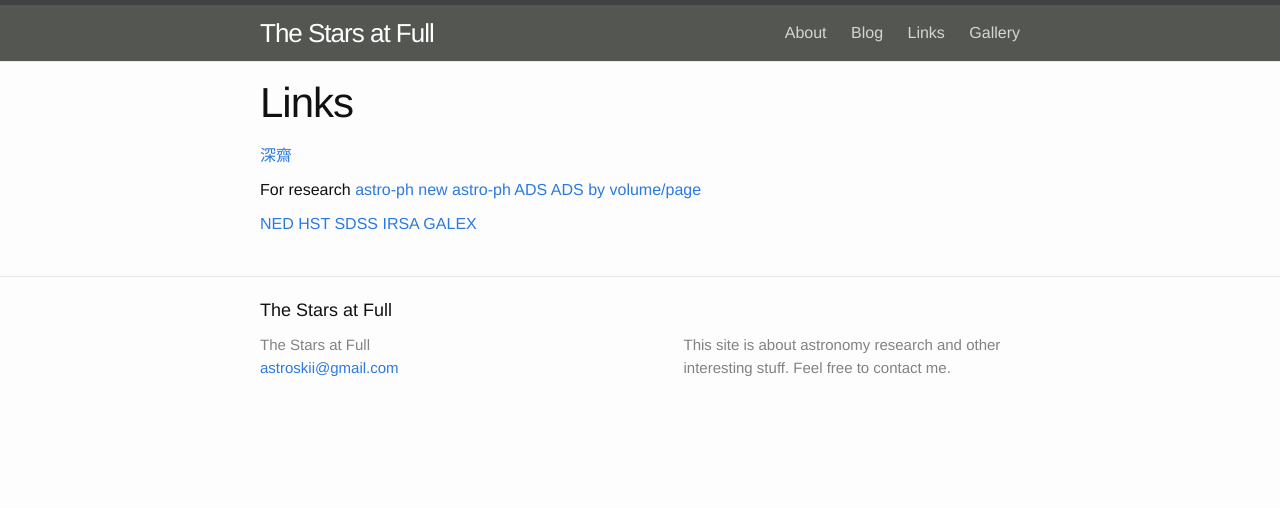
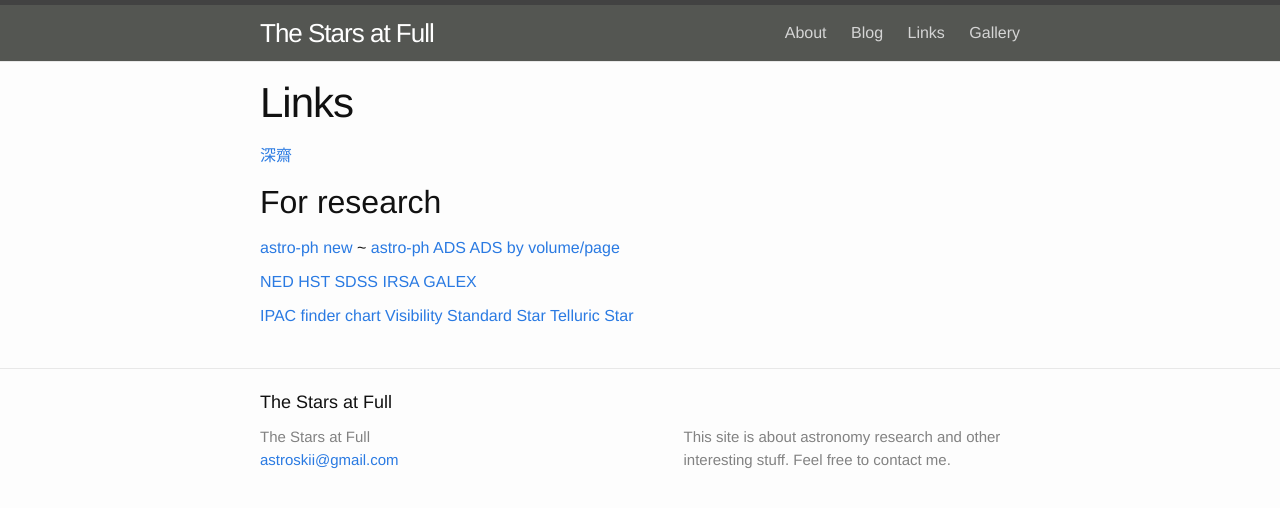
Before and after one commit to karlan/karlan.github.io, a Jekyll site: the page built from links.md, in a window 1280 px wide. Shown: the top 508 px of the page. Built offline with Jekyll 4.4.1, drawn with Linux system fonts in a browser that asks for light colours.

Commit message:
more links

```diff
--- a/links.md
+++ b/links.md
@@ -7,11 +7,12 @@ permalink: /links/
 
 [深齋][etymologies]
 
-For research
-[astro-ph new][astro-ph new]   [astro-ph][astro-ph]  [ADS][ads] [ADS by volume/page][adsv]
+## For research
+[astro-ph new][astro-ph new]  ~ [astro-ph][astro-ph]  [ADS][ads] [ADS by volume/page][adsv]
 
 [NED][ned] [HST][hst] [SDSS][sdss] [IRSA][irsa] [GALEX][galex]
 
+[IPAC finder chart][ipac-find] [Visibility][staralt] [Standard Star][st-star] [Telluric Star][te-star]
 
 [etymologies]:http://www.etymologise.com/
 [astro-ph new]:http://arxiv.org/list/astro-ph/new
@@ -24,3 +25,8 @@ For research
 [irsa]:http://irsa.ipac.caltech.edu/frontpage/
 [galex]:http://galex.stsci.edu/GalexView/
 [sdss]:http://skyserver.sdss.org/dr12/en/home.aspx
+
+[ipac-find]:http://irsa.ipac.caltech.edu/applications/FinderChart/
+[staralt]:http://catserver.ing.iac.es/staralt/
+[st-star]:http://www.eso.org/sci/observing/tools/standards/spectra/okestandards.html
+[te-star]:http://www.gemini.edu/sciops/instruments/nearir-resources/spectroscopic-standards-/telluric-standard-search
```
Also changed, not shown: 1 other file.
